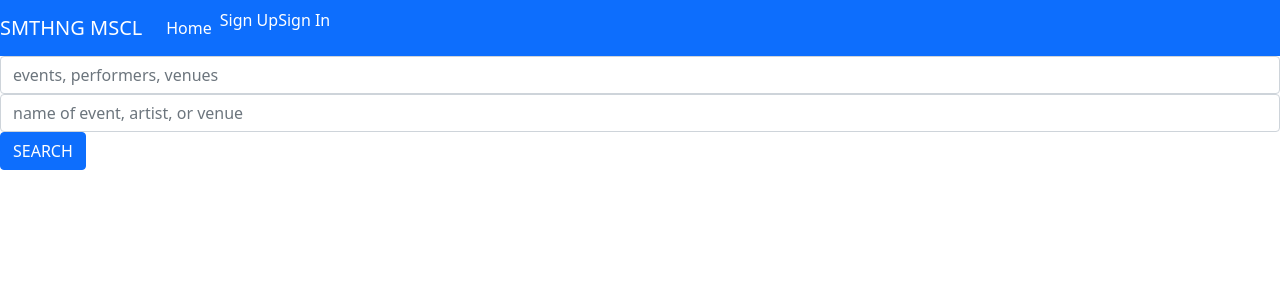
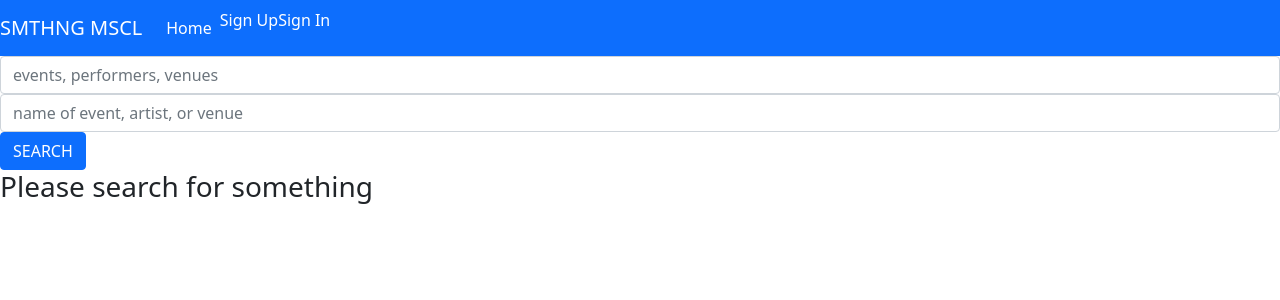
Before and after one commit to mitchgemma/team-mack-client, a React (Create React App) app: page /search in a window 1280 px wide. Shown: the top 300 px of the page. Built offline with nearby package versions, Linux system fonts and the light colour scheme.

Commit message:
search index almost working

```diff
--- a/src/App.js
+++ b/src/App.js
@@ -78,10 +78,11 @@ const App = () => {
 							<ChangePassword msgAlert={msgAlert} user={user} />
 						</RequireAuth>}
 				/>
-							<Route
+							{/* <Route
 								path='/search/:type/:name'
-								element={<GetSearch msgAlert={msgAlert} user={user} />}
-							/>
+								element={<SearchIndex msgAlert={msgAlert} user={user}/>}
+
+							/> */}
 			</Routes>
 			{msgAlerts.map((msgAlert) => (
 				<AutoDismissAlert
--- a/src/components/Search/GetSearch.js
+++ b/src/components/Search/GetSearch.js
@@ -4,6 +4,8 @@ import { getAllSearch } from '../../api/search.js'
 import apiUrl from '../../apiConfig.js';
 import { useNavigate } from 'react-router-dom';
 import {getSearchSuccess, getSearchFailure} from '../shared/AutoDismissAlert/messages'
+import SearchIndex from '../Search/SearchIndex'
+
 // we need to render a form that allows the user to search (events, venues, performers)
 const GetSearch = (props) => {
     const {user, msgAlert} = props
@@ -11,6 +13,7 @@ const GetSearch = (props) => {
 // we want to set state defined as search with type and name as ...
 
  const [search, setSearch] = useState({type: null, name: null})
+ const [searchResults, setSearchResults] = useState(null)
     // we want to pass in the values we get from search forms
 
     // that we assigned to state and pass them in as parameters
@@ -42,12 +45,23 @@ const GetSearch = (props) => {
     })
 
 }
+
     const handleSubmit = (e) => {
         // e === event
+
         e.preventDefault()
         getAllSearch(search.type, search.name )
         // if create is successful we shoudl navigate to the show page
-        .then(res => {navigate(`${apiUrl}/search/${search.type}/${search.name}`)})
+        .then(res => {
+            setSearchResults(res.data.performers)
+            console.log(searchResults)
+            //navigate(`/search/${search.type}/${search.name}`
+
+       // )
+        })
+        // console.log(res.data.search)
+       //console.log(search.type)
+        // {navigate(`${apiUrl}/search/${search.type}/${search.name}`)}
            //then we send a success message
            .then(() =>
            msgAlert({
@@ -90,6 +104,7 @@ const GetSearch = (props) => {
                 SEARCH
             </Button>
         </Form>
+        <SearchIndex searchResults={searchResults}/>
         </>
     )
 }
--- /dev/null
+++ b/src/components/Search/SearchIndex.js
@@ -0,0 +1,27 @@
+import React, { useState } from 'react'
+import { Form, Button } from 'react-bootstrap';
+//import { getAllSearch } from '../../api/search.js'
+import apiUrl from '../../apiConfig.js';
+//import { useNavigate } from 'react-router-dom';
+//import {getSearchSuccess, getSearchFailure} from '../shared/AutoDismissAlert/messages'
+
+const SearchIndex = (props) => {
+
+    const {searchResults} = props
+
+    if (searchResults === null){
+        return(
+            <>
+            <h3>Please search for something</h3>
+            </>
+    )
+}
+    else {
+        return(
+            <h3>testing</h3>
+        )
+    }
+
+}
+
+export default SearchIndex
```
